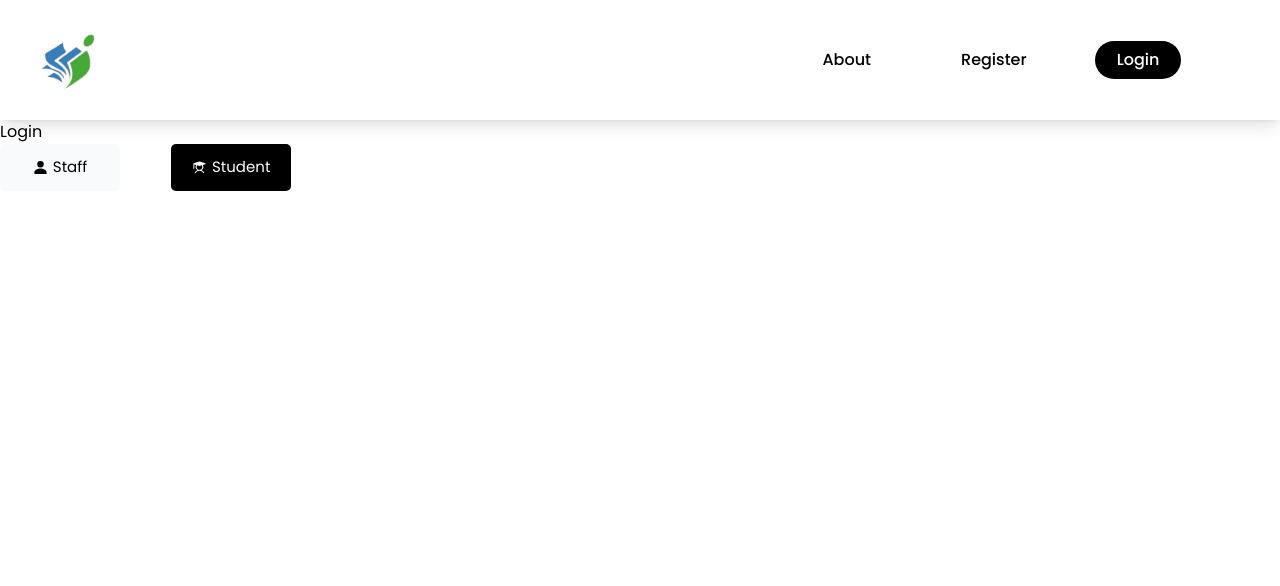
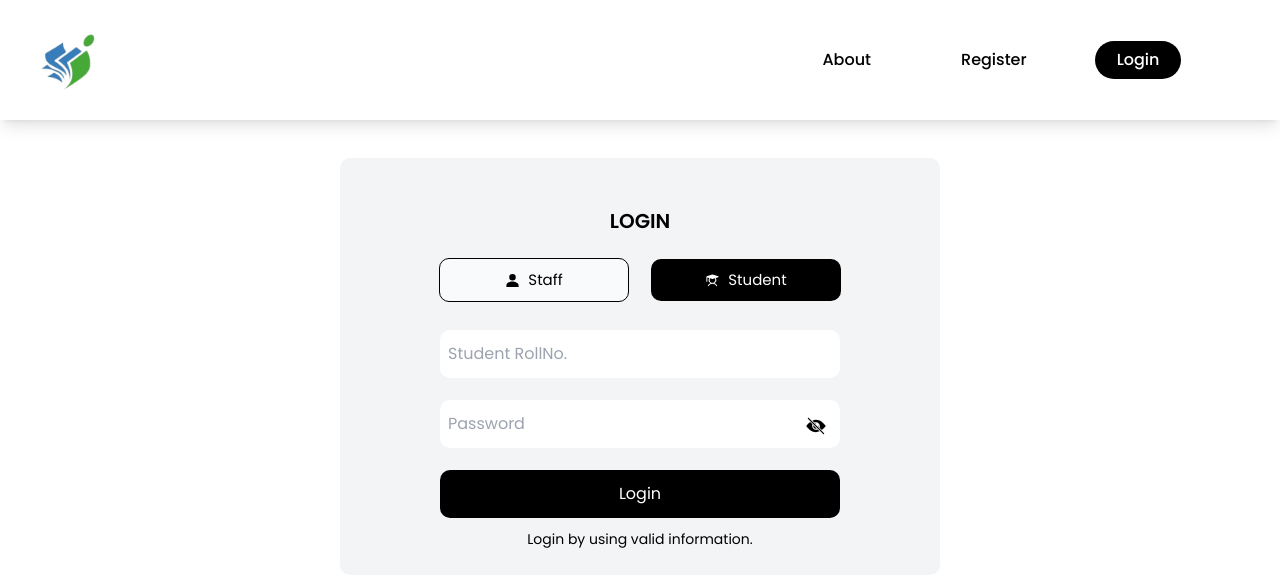
Before and after one commit to BALASANTHOSH01/Infoeng-dashboard, a React (Vite) app: page /login in a window 1280 px wide. Shown: the top 586 px of the page. Built offline with nearby package versions, Linux system fonts and the light colour scheme; a web font is replaced by a local one.

Commit message:
Third Update

```diff
--- a/src/pages/Auth/Auth.jsx
+++ b/src/pages/Auth/Auth.jsx
@@ -2,46 +2,83 @@ import React, { useEffect, useState } from "react";
 import { useLocation } from "react-router-dom";
 import { IoPersonSharp as StaffIcon } from "react-icons/io5";
 import { PiStudentFill as StudentIcon } from "react-icons/pi";
+import { IoIosEye as ShowPass} from "react-icons/io";
+import { IoIosEyeOff as HiddenPass} from "react-icons/io";
 
 const Auth = () => {
   const location = useLocation();
   const [authType, setAuthType] = useState("Login");
   const [userType,setUserType]=useState("student");
+  const [showPass,setShowPass]=useState(false);
+
+  // User Data Managing State
+  const [rollno,setRollNo]=useState(null);
+  const [password,setPassword]=useState(null);
 
   useEffect(() => {
     location.pathname === "/login" && setAuthType("Login");
     location.pathname === "/register" && setAuthType("Register");
-  }, [location.pathname]);
+
+    setRollNo("");
+    setPassword("");
+
+  }, [location.pathname,userType]);
 
   const handleUserType =(type)=>{
     setUserType(type);
   };
 
-  const InputTag = ({inputtype,inputplaceholder}) =>{
-    return(
-      <div>
-        <input type={inputtype} placeholder={inputplaceholder} />
-      </div>
-    )
+  const handleShowPass = (pass) =>{
+    setShowPass(pass);
   };
 
 
   return (
     <div>
-      <div>
-        <h1>{authType}</h1>
+      <div className=" w-[600px] mx-auto bg-gray-100 text-center py-[2%] mt-[3%] rounded-[10px] px-[2%]">
+        <h1 className=" text-[20px] font-semibold my-[4%] uppercase">{authType}</h1>
 
-        <div className=" flex flex-row items-center gap-[4%]">
-          <div className={`flex flex-row items-center w-[120px] text-center justify-center cursor-pointer gap-[5%] px-[10px] py-[12px] rounded-[5px] ${userType === "staff" ? "bg-black text-white" : "bg-gray-50"} text-[15px]`} onClick={()=>handleUserType("staff")}>
+        <div className=" flex flex-row items-center gap-[4%] justify-center my-[3%]">
+          <div className={`flex flex-row items-center w-[190px] text-center justify-center cursor-pointer gap-[5%] px-[15px] py-[10px] rounded-[10px] ${userType === "staff" ? "bg-black text-white" : "bg-gray-50 border border-black"} text-[15px]`} onClick={()=>handleUserType("staff")}>
             <StaffIcon />
             <p>Staff</p>
           </div>
 
-          <div className={`flex flex-row items-center w-[120px] text-center justify-center cursor-pointer gap-[5%] px-[10px] py-[12px] rounded-[5px] ${userType === "student" ? "bg-black text-white" : "bg-gray-50"} text-[15px]`} onClick={()=>handleUserType("student")}>
+          <div className={`flex flex-row items-center w-[190px] text-center justify-center cursor-pointer gap-[5%] px-[15px] py-[10px] rounded-[10px] ${userType === "student" ? "bg-black text-white" : "bg-gray-50 border border-black"} text-[15px]`} onClick={()=>handleUserType("student")}>
             <StudentIcon />
             <p>Student</p>
           </div>
         </div>
+
+        <div>
+          {
+            <div>
+
+              <input type={"text"} placeholder={userType === "staff" ? "Staff ID No." : "Student RollNo."} className={`w-[400px] px-2 py-3 rounded-[10px] outline-none my-[2%] `} value={rollno} onChange={(e)=>setRollNo(e.target.value)} required/>
+
+              <div className=" relative">
+
+              <input type={showPass===true ? "text" : "password"} placeholder={"Password"} className={`w-[400px] px-2 py-3 rounded-[10px] outline-none my-[2%] `} value={password} onChange={(e)=>setPassword(e.target.value)} onPaste={(e)=>e.preventDefault()} required/>
+
+              {
+                showPass === true ?
+                (
+                  <ShowPass className="text-[22px] cursor-pointer absolute top-[37%] right-[16%]" onClick={()=>handleShowPass(false)}/>
+                ) :
+                (
+                  <HiddenPass className="text-[22px] cursor-pointer absolute top-[37%] right-[16%]" onClick={()=>handleShowPass(true)}/>
+                )
+              }
+              </div>
+
+            </div>
+          }
+
+        <button className="w-[400px] hover:shadow-lg hover:bg-white hover:text-black hover:border hover:border-black duration-200 cursor-pointer px-2 py-3 my-[2%] rounded-[10px] text-center mx-auto bg-black text-white">Login</button>
+        <p className="text-[14px]">Login by using valid information.</p>
+        </div>
+
+
 
       </div>
     </div>
```
